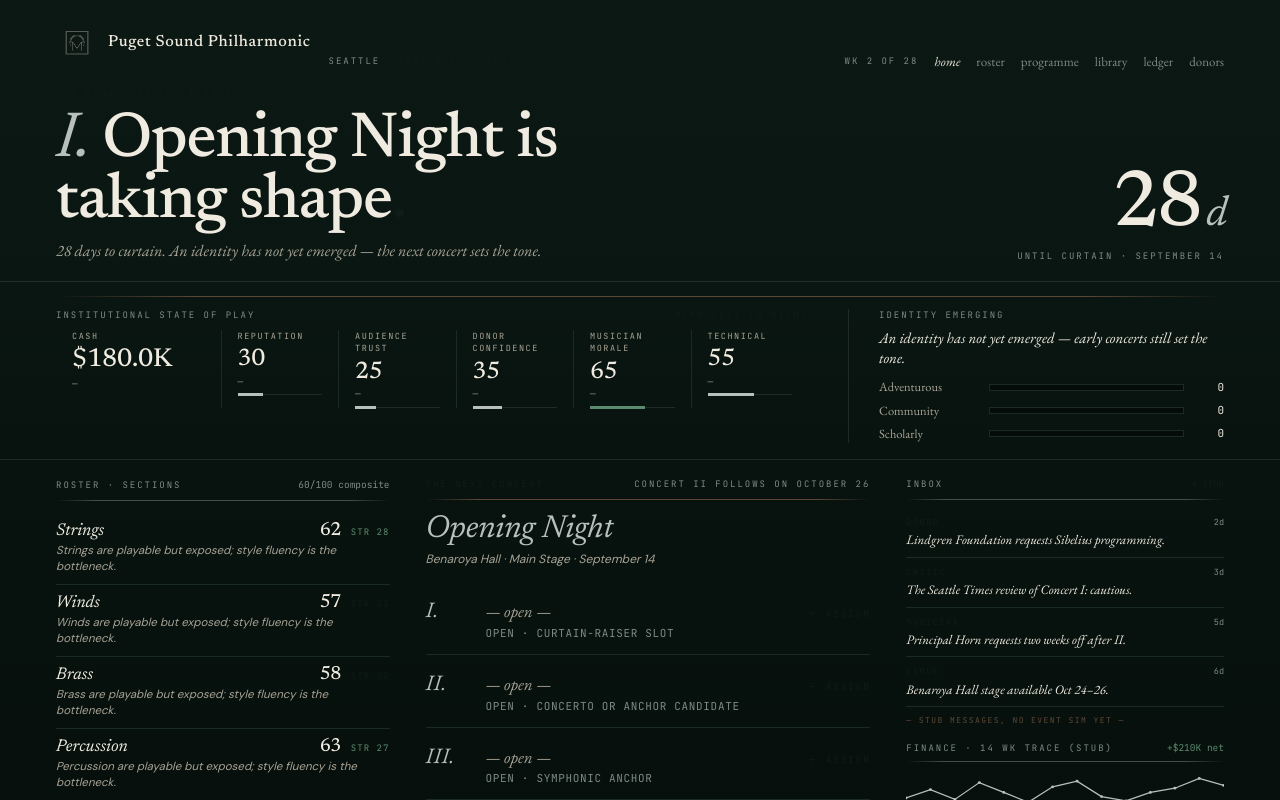
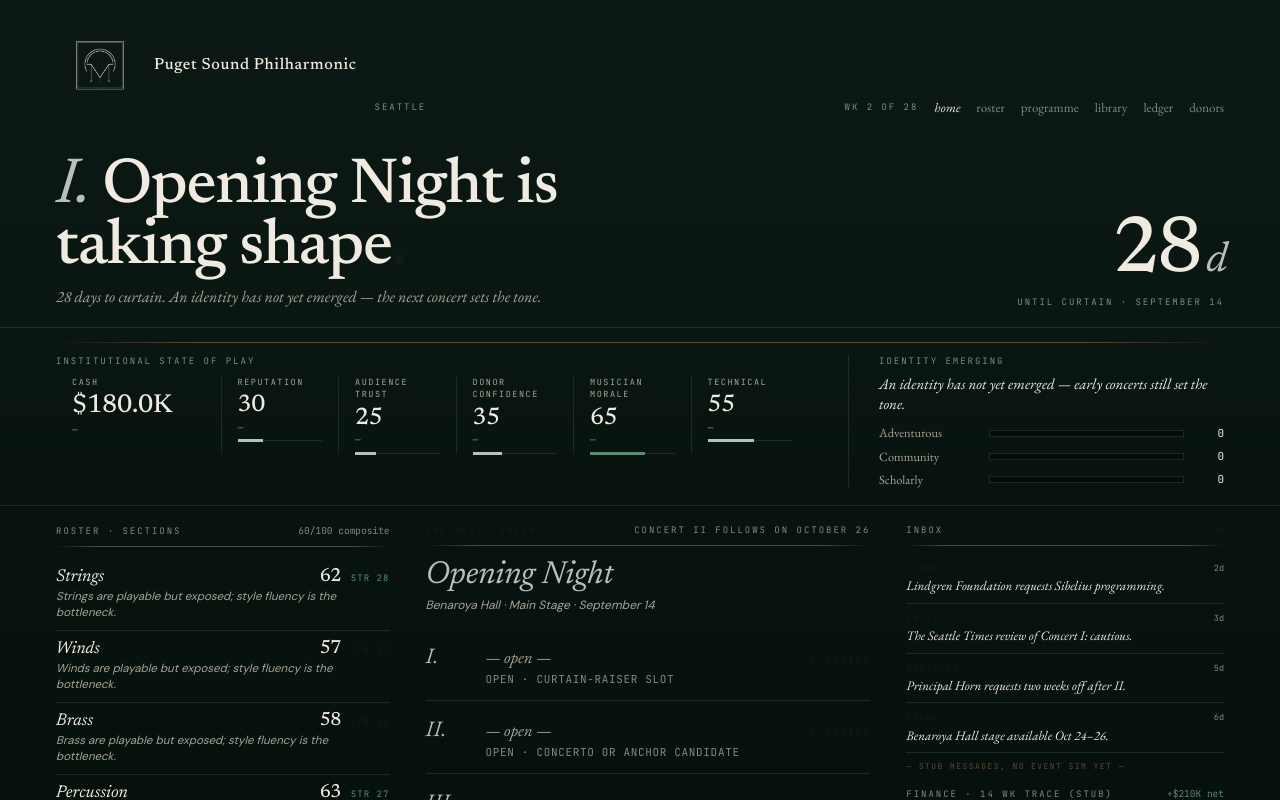
Before and after one commit to lrobadey/orchestramanager, a React (Vite) app: page / in a window 1280 px wide. Built offline with nearby package versions, Linux system fonts and the light colour scheme.

Commit message:
Make logo marks much larger

```diff
--- a/src/styles/app.css
+++ b/src/styles/app.css
@@ -153,9 +153,9 @@ button { font-family: inherit; }
 
 .shell-logo {
   display: block;
-  height: 2.4rem;
+  height: 4.5rem;
   width: auto;
-  max-width: 8rem;
+  max-width: 10rem;
   object-fit: contain;
   flex: 0 0 auto;
 }
--- a/src/styles/home.css
+++ b/src/styles/home.css
@@ -117,8 +117,8 @@
   gap: 18px;
 }
 .canopy-mark {
-  width: 42px;
-  height: 42px;
+  width: 88px;
+  height: 88px;
   display: block;
   object-fit: contain;
   align-self: center;
--- a/src/styles/programme.css
+++ b/src/styles/programme.css
@@ -30,8 +30,8 @@
 }
 
 .programme-mark {
-  width: 48px;
-  height: 48px;
+  width: 96px;
+  height: 96px;
   display: block;
   object-fit: contain;
   flex: 0 0 auto;
```
